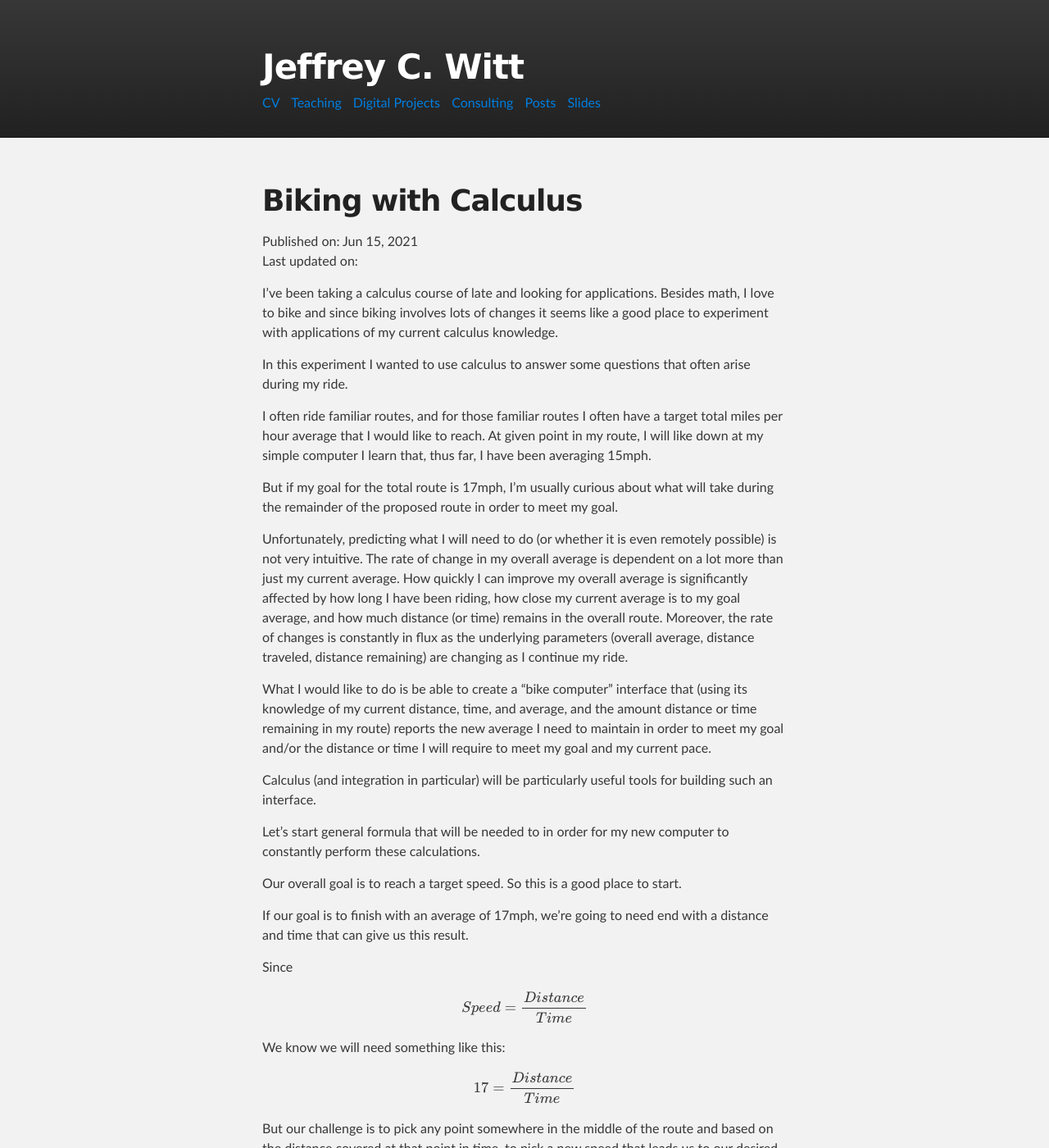
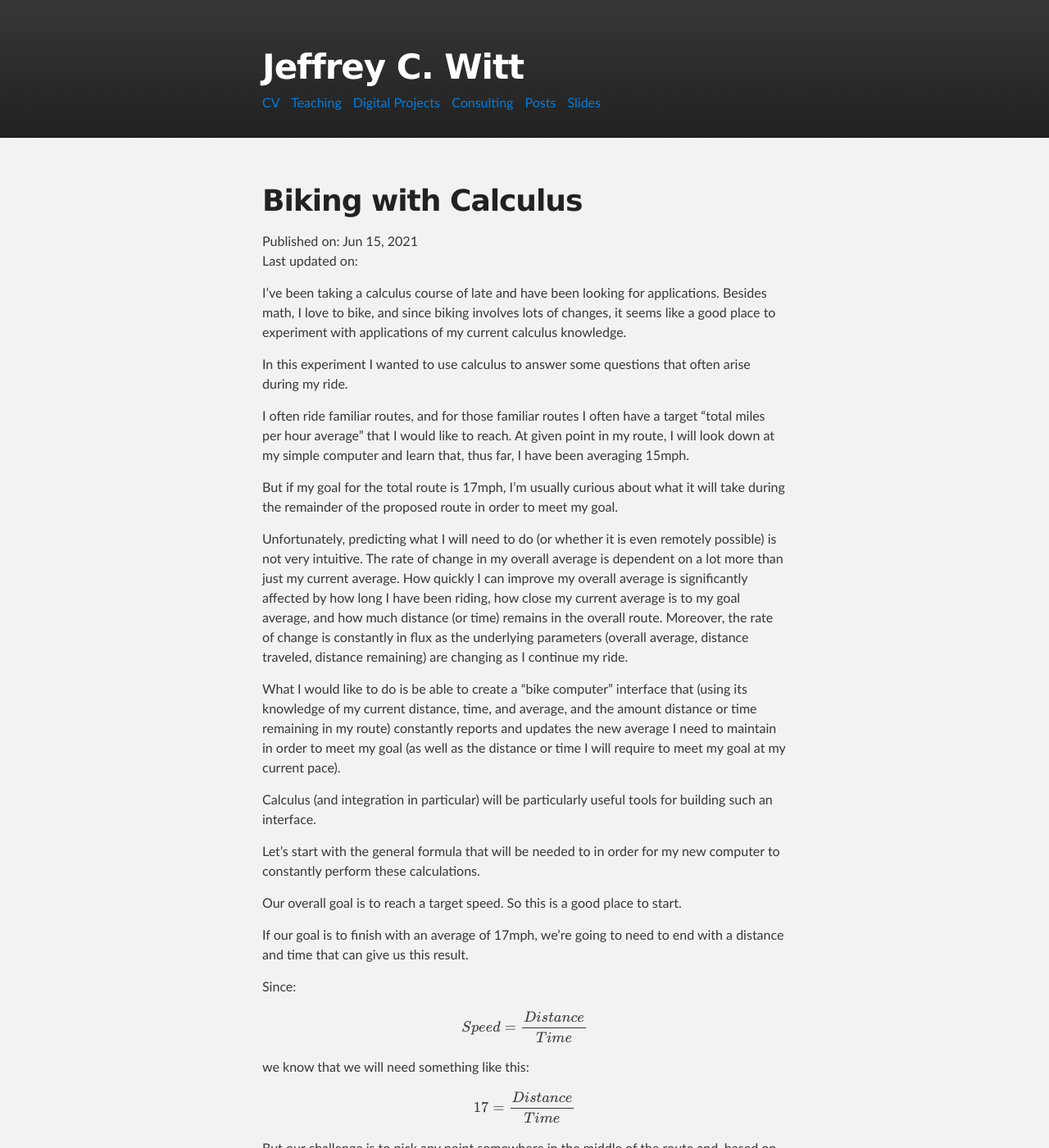
Before and after one commit to jeffreycwitt/jeffreycwitt.github.io, a Jekyll site: the page built from _posts/2021-06-15-biking-with-calculus.md, in a window 1280 px wide and 1400 px high. Shown: the whole window at 82% size. Built offline with Jekyll 4.4.1, drawn with Linux system fonts in a browser that asks for light colours; formulas are drawn with MathJax 3; some of the changed text lies outside the part shown.

Commit message:
fixed a bunch of typos

```diff
--- a/_posts/2021-06-15-biking-with-calculus.md
+++ b/_posts/2021-06-15-biking-with-calculus.md
@@ -7,41 +7,41 @@
 
 <script type="text/javascript" src="https://cdn.mathjax.org/mathjax/latest/MathJax.js?config=TeX-AMS-MML_HTMLorMML"></script>
 
-I've been taking a calculus course of late and looking for applications. Besides math, I love to bike and since biking involves lots of changes it seems like a good place to experiment with applications of my current calculus knowledge.
+I've been taking a calculus course of late and have been looking for applications. Besides math, I love to bike, and since biking involves lots of changes, it seems like a good place to experiment with applications of my current calculus knowledge.
 
 In this experiment I wanted to use calculus to answer some questions that often arise during my ride.
 
-I often ride familiar routes, and for those familiar routes I often have a target total miles per hour average that I would like to reach. At given point in my route, I will like down at my simple computer I learn that, thus far, I have been averaging 15mph.
+I often ride familiar routes, and for those familiar routes I often have a target "total miles per hour average" that I would like to reach. At given point in my route, I will look down at my simple computer and learn that, thus far, I have been averaging 15mph.
 
-But if my goal for the total route is 17mph, I'm usually curious about what will take during the remainder of the proposed route in order to meet my goal.
+But if my goal for the total route is 17mph, I'm usually curious about what it will take during the remainder of the proposed route in order to meet my goal.
 
-Unfortunately, predicting what I will need to do (or whether it is even remotely possible) is not very intuitive. The rate of change in my overall average is dependent on a lot more than just my current average. How quickly I can improve my overall average is significantly affected by how long I have been riding, how close my current average is to my goal average, and how much distance (or time) remains in the overall route. Moreover, the rate of changes is constantly in flux as the underlying parameters (overall average, distance traveled, distance remaining) are changing as I continue my ride.
+Unfortunately, predicting what I will need to do (or whether it is even remotely possible) is not very intuitive. The rate of change in my overall average is dependent on a lot more than just my current average. How quickly I can improve my overall average is significantly affected by how long I have been riding, how close my current average is to my goal average, and how much distance (or time) remains in the overall route. Moreover, the rate of change is constantly in flux as the underlying parameters (overall average, distance traveled, distance remaining) are changing as I continue my ride.
 
-What I would like to do is be able to create a "bike computer" interface that (using its knowledge of my current distance, time, and average, and the amount distance or time remaining in my route) reports the new average I need to maintain in order to meet my goal and/or the distance or time I will require to meet my goal and my current pace.
+What I would like to do is be able to create a "bike computer" interface that (using its knowledge of my current distance, time, and average, and the amount distance or time remaining in my route) constantly reports and updates the new average I need to maintain in order to meet my goal (as well as the distance or time I will require to meet my goal at my current pace).
 
 Calculus (and integration in particular) will be particularly useful tools for building such an interface.
 
-Let's start general formula that will be needed to in order for my new computer to constantly perform these calculations.
+Let's start with the general formula that will be needed to in order for my new computer to constantly perform these calculations.
 
 Our overall goal is to reach a target speed. So this is a good place to start.
 
-If our goal is to finish with an average of 17mph, we're going to need end with a distance and time that can give us this result.
+If our goal is to finish with an average of 17mph, we're going to need to end with a distance and time that can give us this result.
 
-Since
+Since:
 
 $$ Speed = \frac{Distance}{Time} $$
 
-We know we will need something like this:
+we know that we will need something like this:
 
 $$ 17 = \frac{Distance}{Time} $$
 
-But our challenge is to pick any point somewhere in the middle of the route and based on the distance covered at that point in time, to pick a new speed that leads us to our desired overall average.
+But our challenge is to pick any point somewhere in the middle of the route and, based on the distance covered at that point in time, to pick a new speed that leads us to our desired overall average.
 
 In this case, we know the starting distance (which we will call $$ s $$) of the overall distance ($$ d $$) (which we also know) and we know the time traveled ($$ b $$) at $$T_1$$.
 
-But want to discover the second part (which we will call $$ r $$ for remaining distance) of $$ d $$ at $$T_2$$ and the additional time required to reach $$T_2$$ (which we will call $$ x $$) based on the already completed distance $$ s $$ and initial time $$ b $$, and most important the speed required to cover that distance ($$r$$) within the allotted amount of remaining time ($$ x $$).
+But we want to discover the second part (which we will call $$ r $$ for remaining distance) of $$ d $$ at $$T_2$$ and the additional time required to reach $$T_2$$ (which we will call $$ x $$) based on the already completed distance $$ s $$ and initial time $$ b $$ and, most importantly, the speed required to cover that remaining distance ($$r$$) within the allotted amount of remaining time ($$ x $$).
 
-Let's start by calculating the distance ($$ s $$) at time $$T_1$$ or $$ b $$.
+Let's start by calculating the starting distance ($$ s $$) at time $$T_1$$ or $$ b $$.
 
 This is an integral function:
 
@@ -57,7 +57,7 @@
 
 Ok, but our final goal is $$ \frac{17}{1} $$ or 17 miles per hour.
 
-So to reach our goal, we're going to need an overall distance $$ d $$ (or $$ dy $$), that when divided by the overall time $$ b + x $$ (where x is the additional time traveled) gives us 17.
+So to reach our goal, we're going to need an overall distance $$ d $$ (or $$ dy $$) that, when divided by the overall time $$ b + x $$ (where x is the additional time traveled), gives us 17.
 
 But we already know part of the overall function that is going to lead us to $$ \mathrm{d}y $$. So our question is really **what do we need to add to get to our desired result**? Or more concretely, how fast do we need to travel over the additional amount of time $$x$$. Let's call this new and unknown rate of change $$g(x)$$.
 
@@ -65,7 +65,7 @@
 
 $$ \mathrm{d}y = \int_0^b f(x) \mathrm{d}t + \int_0^x g(x) \mathrm{d}t $$
 
-And since we know our target average speed (17) is just the overall distance divided by the overall time $$ \frac{\mathrm{d}y}{b + x} $$ we have the following equation
+And since we know our target average speed (17) is just the overall distance divided by the overall time $$ \frac{\mathrm{d}y}{b + x} $$ we have the following equation:
 
 $$ 17 = \frac{\int_0^b f(x) \mathrm{d}t + \int_0^x g(x) \mathrm{d}t}{b+x} $$
 
@@ -111,7 +111,7 @@
 
 $$ 17 = \frac{\int_0^1 15 \mathrm{d}t + \int_0^\frac{30-15(1)}{g(x)} g(x) \mathrm{d}t}{1+\frac{30-15(1)}{g(x)}} $$
 
-which reduces to
+which reduces to:
 
 $$ 17 = \frac{15(1) + \frac{g(x)(30-15(1))}{g(x)}}{1 + \frac{30-15}{g(x)}}$$
 
@@ -131,7 +131,7 @@
 
 $$ 17(1) + 17(\frac{15}{g(x)}) = 30 $$
 
-And the solve:
+And then solve:
 
 $$ 17(\frac{15}{g(x)}) = 30-17 $$
 
```
Also changed, not shown: other parts of _posts/2021-06-15-biking-with-calculus.md (+1 -1 lines).
